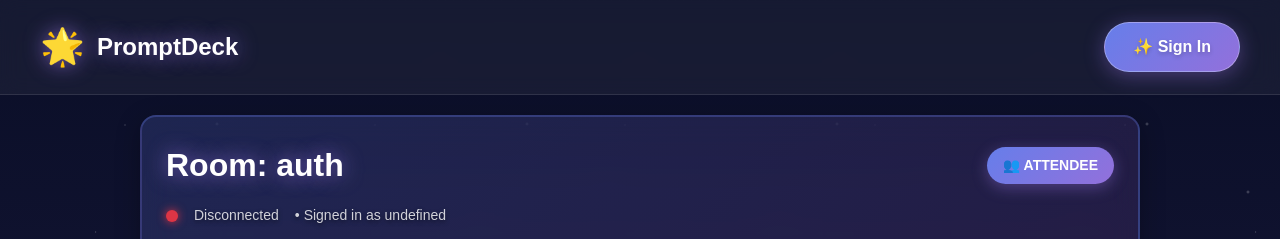
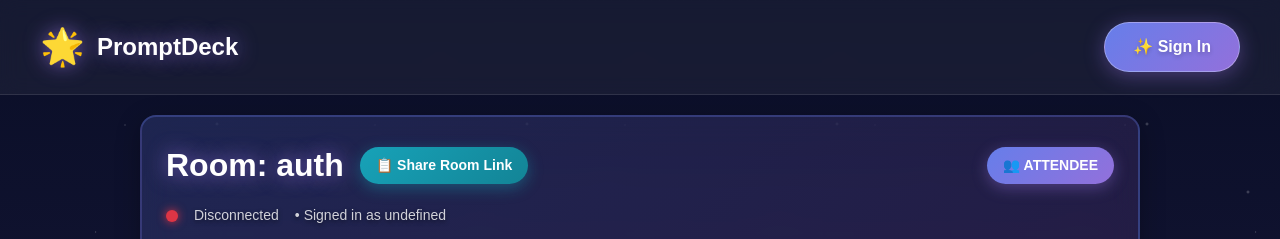
Before and after one commit to isaacchacko/hacktx25, a Next.js app in the folder frontend/: page /auth in a window 1280 px wide. Shown: the top 239 px of the page. Built offline with nearby package versions, Linux system fonts and the light colour scheme; no server answers.

Commit message:
full screen, copy link

```diff
--- a/frontend/src/app/[joinCode]/page.tsx
+++ b/frontend/src/app/[joinCode]/page.tsx
@@ -109,10 +109,17 @@
   const [viewByPage, setViewByPage] = useState(false); // Toggle between views
   const [isInitialized, setIsInitialized] = useState(false);
 
+  // Fullscreen state for PDF viewer
+  const [isFullscreen, setIsFullscreen] = useState<boolean>(false);
+
+  // Share room link state
+  const [showShareCopied, setShowShareCopied] = useState<boolean>(false);
+
   // Debug logging for presenter current page changes
   useEffect(() => {
     console.log('📄 Presenter current page updated to:', presenterCurrentPage);
   }, [presenterCurrentPage]);
+
 
   // Load PDF URL from localStorage on component mount
   useEffect(() => {
@@ -414,7 +421,93 @@
     setShowPdfViewer(!showPdfViewer);
   }, [showPdfViewer]);
 
+  const toggleFullscreen = useCallback(() => {
+    console.log('📄 Toggling fullscreen, current state:', isFullscreen);
+    setIsFullscreen(!isFullscreen);
+  }, [isFullscreen]);
+
+  const shareRoomLink = useCallback(async () => {
+    try {
+      const roomUrl = `${window.location.origin}/${joinCode}`;
+      await navigator.clipboard.writeText(roomUrl);
+      console.log('📋 Room link copied to clipboard:', roomUrl);
+      setShowShareCopied(true);
+      setTimeout(() => setShowShareCopied(false), 2000); // Hide after 2 seconds
+    } catch (error) {
+      console.error('Failed to copy room link:', error);
+      // Fallback for older browsers
+      const textArea = document.createElement('textarea');
+      textArea.value = `${window.location.origin}/${joinCode}`;
+      document.body.appendChild(textArea);
+      textArea.select();
+      document.execCommand('copy');
+      document.body.removeChild(textArea);
+      setShowShareCopied(true);
+      setTimeout(() => setShowShareCopied(false), 2000);
+    }
+  }, [joinCode]);
+
+  // Handle keyboard navigation in fullscreen
+  useEffect(() => {
+    const handleKeyDown = (event: KeyboardEvent) => {
+      if (!isFullscreen) return;
+
+      switch (event.key) {
+        case 'Escape':
+          console.log('📄 Escape key pressed, exiting fullscreen');
+          setIsFullscreen(false);
+          break;
+        case 'ArrowLeft':
+          event.preventDefault();
+          if (currentPage > 1) {
+            console.log('📄 Left arrow pressed, going to previous page');
+            handlePageChange(currentPage - 1);
+          }
+          break;
+        case 'ArrowRight':
+          event.preventDefault();
+          if (currentPage < totalPages) {
+            console.log('📄 Right arrow pressed, going to next page');
+            handlePageChange(currentPage + 1);
+          }
+          break;
+      }
+    };
+
+    if (isFullscreen) {
+      document.addEventListener('keydown', handleKeyDown);
+      return () => document.removeEventListener('keydown', handleKeyDown);
+    }
+  }, [isFullscreen, currentPage, totalPages, handlePageChange]);
+
   // Remove authentication requirement - allow anonymous users
+
+  // Fullscreen PDF viewer layout - UI-free mode
+  if (isFullscreen && isPresenter && pdfUrl) {
+    return (
+      <div style={{
+        position: 'fixed',
+        top: 0,
+        left: 0,
+        width: '100vw',
+        height: '100vh',
+        background: '#000',
+        zIndex: 9999,
+        display: 'flex',
+        alignItems: 'center',
+        justifyContent: 'center'
+      }}>
+        <PDFViewer
+          pdfUrl={pdfUrl}
+          currentPage={currentPage}
+          onPageChange={handlePageChange}
+          onPDFLoad={handleTotalPagesChange}
+          fitMode="page"
+          className="h-full w-full"
+        />
+      </div>
+    );
+  }
 
   return (
     <div style={{
@@ -465,6 +558,7 @@
               boxShadow: '0 6px 24px rgba(0,0,0,0.3)'
             }}>
               <div style={{ display: 'flex', alignItems: 'center', justifyContent: 'space-between', marginBottom: '16px' }}>
+                <div style={{ display: 'flex', alignItems: 'center', gap: '16px' }}>
                   <h1 style={{
                     color: 'white',
                     fontSize: '32px',
@@ -474,6 +568,44 @@
                   }}>
                     Room: {joinCode}
                   </h1>
+
+                  {/* Share Room Link Button */}
+                  <button
+                    onClick={shareRoomLink}
+                    style={{
+                      padding: '8px 16px',
+                      background: showShareCopied
+                        ? 'linear-gradient(135deg, #28a745 0%, #20c997 100%)'
+                        : 'linear-gradient(135deg, #17a2b8 0%, #138496 100%)',
+                      color: 'white',
+                      border: 'none',
+                      borderRadius: '20px',
+                      fontSize: '14px',
+                      fontWeight: '600',
+                      cursor: 'pointer',
+                      transition: 'all 0.3s',
+                      boxShadow: '0 4px 15px rgba(23, 162, 184, 0.4)',
+                      display: 'flex',
+                      alignItems: 'center',
+                      gap: '8px'
+                    }}
+                    onMouseOver={(e) => {
+                      if (!showShareCopied) {
+                        e.currentTarget.style.transform = 'translateY(-2px)';
+                        e.currentTarget.style.boxShadow = '0 6px 20px rgba(23, 162, 184, 0.6)';
+                      }
+                    }}
+                    onMouseOut={(e) => {
+                      if (!showShareCopied) {
+                        e.currentTarget.style.transform = 'translateY(0)';
+                        e.currentTarget.style.boxShadow = '0 4px 15px rgba(23, 162, 184, 0.4)';
+                      }
+                    }}
+                  >
+                    {showShareCopied ? '✅ Copied!' : '📋 Share Room Link'}
+                  </button>
+                </div>
+
                 <div style={{
                   padding: '8px 16px',
                   borderRadius: '20px',
@@ -631,6 +763,37 @@
                           </button>
                         )}
                       </div>
+                    )}
+
+                    {/* Fullscreen button - Only for presenters */}
+                    {isPresenter && showPdfViewer && (
+                      <button
+                        onClick={toggleFullscreen}
+                        style={{
+                          padding: '8px 16px',
+                          background: isFullscreen
+                            ? 'linear-gradient(135deg, #ffc107 0%, #ff8c00 100%)'
+                            : 'linear-gradient(135deg, #6f42c1 0%, #8e44ad 100%)',
+                          color: 'white',
+                          border: 'none',
+                          borderRadius: '8px',
+                          fontSize: '14px',
+                          fontWeight: '600',
+                          cursor: 'pointer',
+                          transition: 'all 0.3s',
+                          boxShadow: '0 4px 15px rgba(0,0,0,0.3)'
+                        }}
+                        onMouseOver={(e) => {
+                          e.currentTarget.style.transform = 'translateY(-2px)';
+                          e.currentTarget.style.boxShadow = '0 6px 20px rgba(0,0,0,0.4)';
+                        }}
+                        onMouseOut={(e) => {
+                          e.currentTarget.style.transform = 'translateY(0)';
+                          e.currentTarget.style.boxShadow = '0 4px 15px rgba(0,0,0,0.3)';
+                        }}
+                      >
+                        {isFullscreen ? '⤓ Exit Fullscreen' : '⤢ Fullscreen'}
+                      </button>
                     )}
 
                     <button
```
Lines whose indentation alone changed are shown as unchanged.
